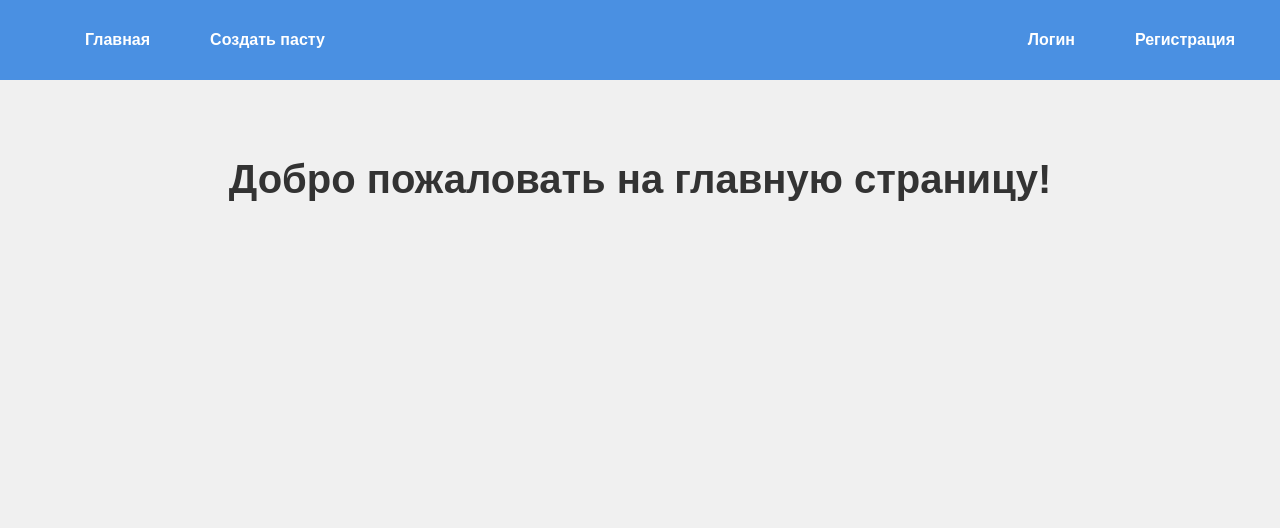
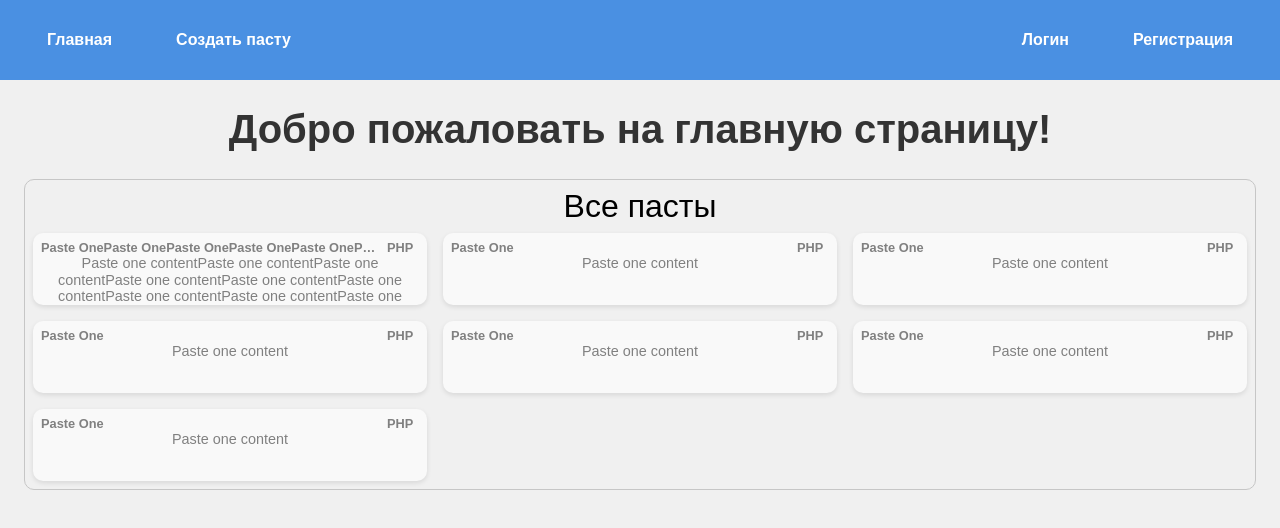
Before and after one commit to anbolax1/easy-paste, a Next.js app in the folder frontend/: page / in a window 1280 px wide. Shown: the top 528 px of the page. Built offline with nearby package versions, Linux system fonts and the light colour scheme.

Commit message:
компонент списка паст с отдельным компонентом одной пасты в списке + стили

```diff
--- a/frontend/src/components/Navbar/NavItem.tsx
+++ b/frontend/src/components/Navbar/NavItem.tsx
@@ -10,10 +10,10 @@ const NavItem = ({ href, children, onClick}) => {
     );
 };
 
+export default NavItem;
+
 NavItem.propTypes = {
     href: PropTypes.string.isRequired,
     children: PropTypes.node.isRequired,
     onClick: PropTypes.func,
 };
-
-export default NavItem;
--- a/frontend/src/components/Navbar/Navbar.tsx
+++ b/frontend/src/components/Navbar/Navbar.tsx
@@ -5,10 +5,10 @@ import NavItem from "./NavItem";
 import Logo from "./Logo";
 
 const Navbar = ({ isAuthenticated }) => {
-    let myPastesUrl = `${process.env.NEXT_PUBLIC_BASE_URL}/my-pastes`;
-    let createPasteUrl = `${process.env.NEXT_PUBLIC_BASE_URL}/create`;
-    let loginUrl = `${process.env.NEXT_PUBLIC_BASE_URL}/login`;
-    let registerUrl = `${process.env.NEXT_PUBLIC_BASE_URL}/register`;
+    const myPastesUrl = `${process.env.NEXT_PUBLIC_BASE_URL}/my-pastes`;
+    const createPasteUrl = `${process.env.NEXT_PUBLIC_BASE_URL}/create`;
+    const loginUrl = `${process.env.NEXT_PUBLIC_BASE_URL}/login`;
+    const registerUrl = `${process.env.NEXT_PUBLIC_BASE_URL}/register`;
 
     return (
         <nav className={styles.nav}>
--- /dev/null
+++ b/frontend/src/components/Paste/PasteItem.tsx
@@ -0,0 +1,29 @@
+import React from 'react';
+import styles from '../../styles/Paste/PasteItem.module.css';
+import Link from "next/link";
+import PropTypes from 'prop-types';
+
+const PasteItem = ({ title, content, language, hash }) => {
+    const pasteUrl = `${process.env.NEXT_PUBLIC_BASE_URL}/${hash}`;
+    return (
+        <Link href={pasteUrl} className={styles.a}>
+            <div className={styles.div}>
+                <div className={styles.pasteInfo}>
+                    <p className={styles.title}>{title}</p>
+                    <p className={styles.language}>{language}</p>
+
+                </div>
+                <div className={styles.content}>{content}</div>
+            </div>
+        </Link>
+    );
+};
+
+export default PasteItem;
+
+PasteItem.propTypes = {
+    title: PropTypes.string.isRequired,
+    content: PropTypes.string.isRequired,
+    language: PropTypes.string,
+    hash: PropTypes.string.isRequired,
+};
--- /dev/null
+++ b/frontend/src/components/Paste/PasteList.tsx
@@ -0,0 +1,67 @@
+import React from 'react';
+import PasteItem from './PasteItem';
+import styles from '../../styles/Paste/PasteList.module.css';
+
+const PasteList = ({title, pastes}) => {
+    return (
+        <div className={styles.block}>
+            <p className={styles.title}>{title}</p>
+            <div className={styles.items}>
+                <PasteItem key='caupkqjg'
+                           title='Paste OnePaste OnePaste OnePaste OnePaste OnePaste OnePaste OnePaste OnePaste OnePaste OnePaste OnePaste OnePaste OnePaste OnePaste One'
+                           content='Paste one contentPaste one contentPaste one contentPaste one contentPaste one contentPaste one contentPaste one contentPaste one contentPaste one contentPaste one contentPaste one contentPaste one contentPaste one contentPaste one contentPaste one content'
+                           language='PHP'
+                           hash='caupkqjg'
+                />
+                <PasteItem key='caupkqjg'
+                           title='Paste One'
+                           content='Paste one content'
+                           language='PHP'
+                           hash='caupkqjg'
+                />
+                <PasteItem key='caupkqjg'
+                           title='Paste One'
+                           content='Paste one content'
+                           language='PHP'
+                           hash='caupkqjg'
+                />
+                <PasteItem key='caupkqjg'
+                           title='Paste One'
+                           content='Paste one content'
+                           language='PHP'
+                           hash='caupkqjg'
+                />
+                <PasteItem key='caupkqjg'
+                           title='Paste One'
+                           content='Paste one content'
+                           language='PHP'
+                           hash='caupkqjg'
+                />
+                <PasteItem key='caupkqjg'
+                           title='Paste One'
+                           content='Paste one content'
+                           language='PHP'
+                           hash='caupkqjg'
+                />
+                <PasteItem key='caupkqjg'
+                           title='Paste One'
+                           content='Paste one content'
+                           language='PHP'
+                           hash='caupkqjg'
+                />
+                {/*{pastes.map((record) => (
+                <PasteItem
+                    key={record.hash}
+                    title={record.title}
+                    content={record.content}
+                    language={record.language}
+                    hash={record.hash}
+                />
+            ))}*/}
+            </div>
+        </div>
+
+    );
+};
+
+export default PasteList;
--- a/frontend/src/pages/index.tsx
+++ b/frontend/src/pages/index.tsx
@@ -1,10 +1,13 @@
 import styles from '../styles/Home.module.css';
+import PasteList from "../components/Paste/PasteList";
 
 const Home = () => {
     return (
         <div className={styles.container}>
             <h1>Добро пожаловать на главную страницу!</h1>
+            <PasteList title='Все пасты'/>
         </div>
+
     );
 };
 
--- a/frontend/src/styles/Home.module.css
+++ b/frontend/src/styles/Home.module.css
@@ -1,6 +1,6 @@
 .container {
     text-align: center;
-    padding: 50px;
+    padding: 0 1rem;
 }
 
 .container h1 {
--- a/frontend/src/styles/Navbar/NavItem.module.css
+++ b/frontend/src/styles/Navbar/NavItem.module.css
@@ -1,18 +1,31 @@
 .li {
-    margin: 0 15px;
+    margin: 0 1rem;
 }
 
 .a {
     color: white;
     text-decoration: none;
     font-weight: bold;
-    padding: 10px 15px; /* Отступы для кнопок */
-    border-radius: 5px; /* Скругление углов */
-    transition: background-color 0.3s ease, transform 0.3s ease; /* Плавный переход */
+    padding: 1rem 1rem;
+    border-radius: 0.5rem;
+    transition: background-color 0.3s ease, transform 0.3s ease;
     background-color: transparent;
 }
 
 .a:hover {
-    background-color: rgba(255, 255, 255, 0.2); /* Светлый фон при наведении */
-    transform: scale(1.05); /* Увеличение при наведении */
+    background-color: rgba(255, 255, 255, 0.2);
+    transform: scale(1.05);
 }
+
+@media (max-width: 693px) {
+    .li {
+        margin: 0;
+    }
+}
+
+@media (max-width: 430px) {
+    .a {
+        font-size: 0.8rem;
+        padding: 0.5rem;
+    }
+}
--- a/frontend/src/styles/Navbar/Navbar.module.css
+++ b/frontend/src/styles/Navbar/Navbar.module.css
@@ -2,26 +2,35 @@
     background-color: #4a90e2;
     padding: 15px;
     display: flex;
-    justify-content: space-between; /* Разделяем меню на две части */
+    justify-content: space-between;
+    flex-wrap: wrap
 }
 
 .nav ul {
     list-style: none;
     display: flex;
-    align-items: center; /* Выравнивание по центру */
+    align-items: center;
+    padding-inline-start: 0;
 }
 
-/* Стили для блока авторизации */
 .authMenu {
     display: flex;
 }
 
 .logoContainer {
-    flex-grow: 1; /* Позволяет логотипу занять доступное пространство */
+    flex-grow: 1;
     display: flex;
-    justify-content: center; /* Центрирует логотип */
+    justify-content: center;
 }
 
 .logo {
-    max-height: 50px; /* Установите нужную высоту для логотипа */
+    max-height: 50px;
 }
+
+
+/*
+@media (max-width: 565px) {
+    .nav ul {
+        padding-inline-start: 0;
+    }
+}*/
--- /dev/null
+++ b/frontend/src/styles/Paste/PasteItem.module.css
@@ -0,0 +1,65 @@
+.a {
+    display: flex;
+    flex-direction: column;
+    height: 4.5rem;
+    color: grey;
+    text-decoration: none;
+    font-weight: bold;
+    border-radius: 5px;
+    transition: background-color 0.3s ease, transform 0.3s ease; /* Плавный переход */
+    background-color: transparent;
+}
+
+.div {
+    max-height: 100%;
+    flex-grow: 1;
+    padding: 0.5rem;
+    border-radius: 10px;
+    background-color: #f9f9f9;
+    box-shadow: 0 2px 5px rgba(0, 0, 0, 0.1);
+    cursor: pointer;
+    transition: transform 0.2s;
+    overflow: hidden;
+    display: -webkit-box;
+    -webkit-box-orient: vertical;
+    -webkit-line-clamp: 3;
+    line-height: 1.15;
+}
+
+.div:hover {
+    transform: scale(1.02);
+}
+
+.pasteInfo {
+    width: 100%;
+    display: flex;
+    justify-content: space-between;
+}
+
+.title {
+    margin: 0;
+    font-size: 0.8rem;
+    overflow: hidden;
+    white-space: nowrap;
+    text-overflow: ellipsis;
+}
+
+.content {
+    margin: 0;
+    font-size: 0.9em;
+    font-weight: normal;
+    max-width: 100%;
+    flex-grow: 1;
+    overflow: hidden; /* Это можно оставить, если вы хотите скрыть переполнение */
+    white-space: normal; /* Измените с nowrap на normal для переноса текста */
+    text-overflow: ellipsis; /* Это может быть убрано, если вы хотите видеть весь текст */
+}
+
+.language {
+    margin: 0;
+    font-size: 0.8em;
+    min-width: 10%;
+    overflow: hidden;
+    white-space: nowrap;
+    text-overflow: ellipsis;
+}
--- /dev/null
+++ b/frontend/src/styles/Paste/PasteList.module.css
@@ -0,0 +1,19 @@
+.block {
+    border: 1px solid #c6c6c6;
+    border-radius: 10px;
+    margin: 0.5rem;
+    padding: 0.5rem;
+}
+
+.items {
+    gap: 16px;
+    display: grid;
+    grid-template-columns: repeat(auto-fit, minmax(19rem, 1fr));
+
+
+}
+
+.title {
+    font-size: 2rem;
+    margin: 0 0 0.5rem 0;
+}
```
